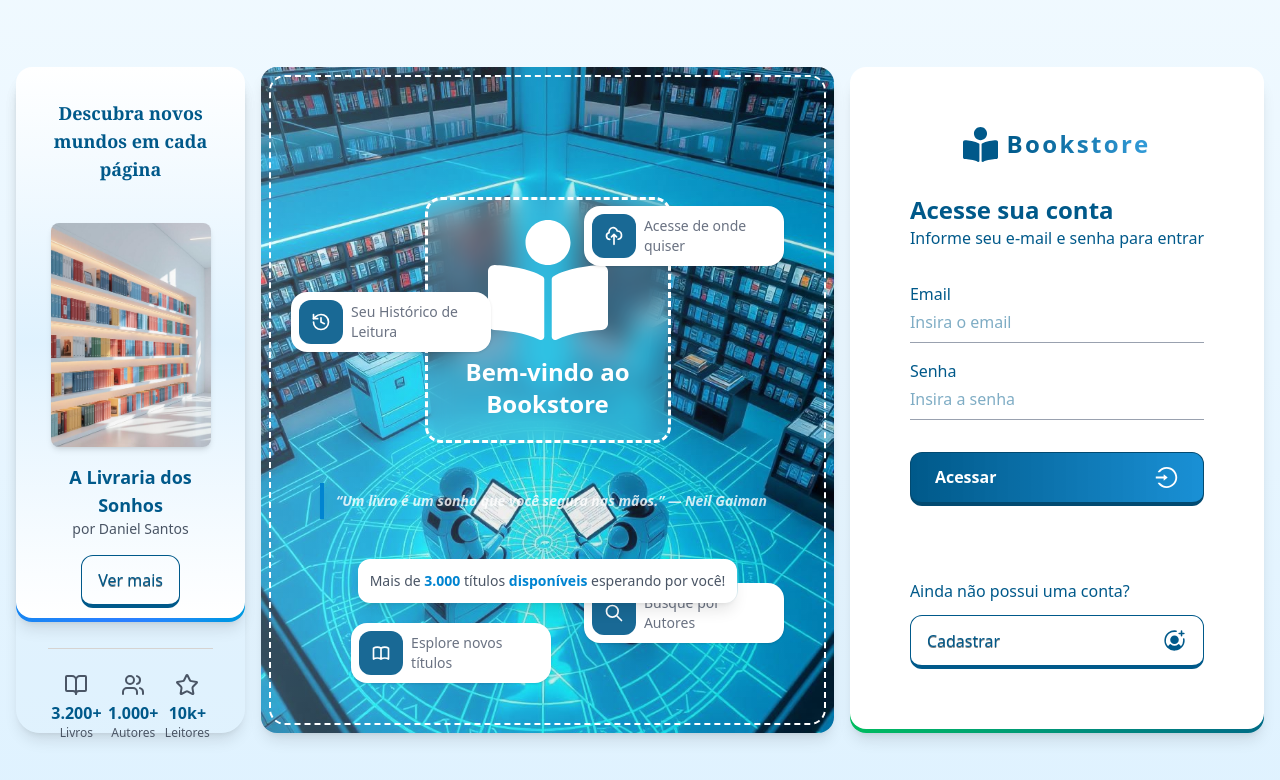
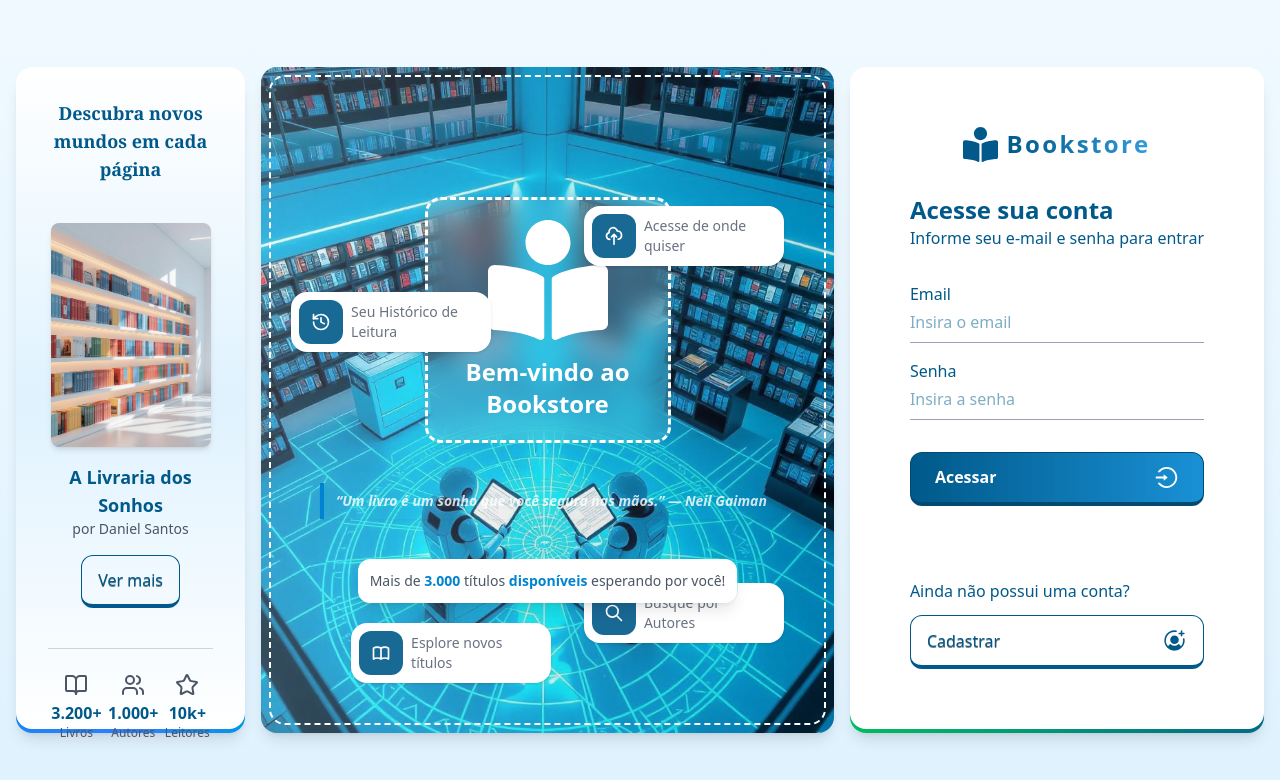
Before and after one commit to danielsantosbr255/demo-bookstore, a React (Vite) app in the folder frontend/: page /sign-in in a window 1280 px wide. Shown: the top 780 px of the page. Built offline with nearby package versions, Linux system fonts and the light colour scheme; what tailwindcss-motion would draw is missing.

Commit message:
refactor(front-auth): clean sign-in component

```diff
--- a/frontend/src/pages/SignIn.tsx
+++ b/frontend/src/pages/SignIn.tsx
@@ -4,10 +4,8 @@ import { BookstoreShowcase } from "../components/auth/Showcase1";
 
 const SignIn = () => {
   return (
-    <main className="lg:grid grid-cols-2 xl:grid-cols-[2fr_5fr_auto] h-dvh w-full px-4 2xl:px-50 gap-4 items-center">
-      <div className="hidden xl:block bg-sky-100/50 w-full h-10/12 rounded-3xl shadow-lg">
-        <BookstoreShowcase />
-      </div>
+    <main className="flex w-full h-dvh lg:grid grid-cols-2 xl:grid-cols-[2fr_5fr_auto] px-4 2xl:px-50 gap-4 items-center">
+      <BookstoreShowcase />
       <Showcase />
       <SignInForm />
     </main>
```
